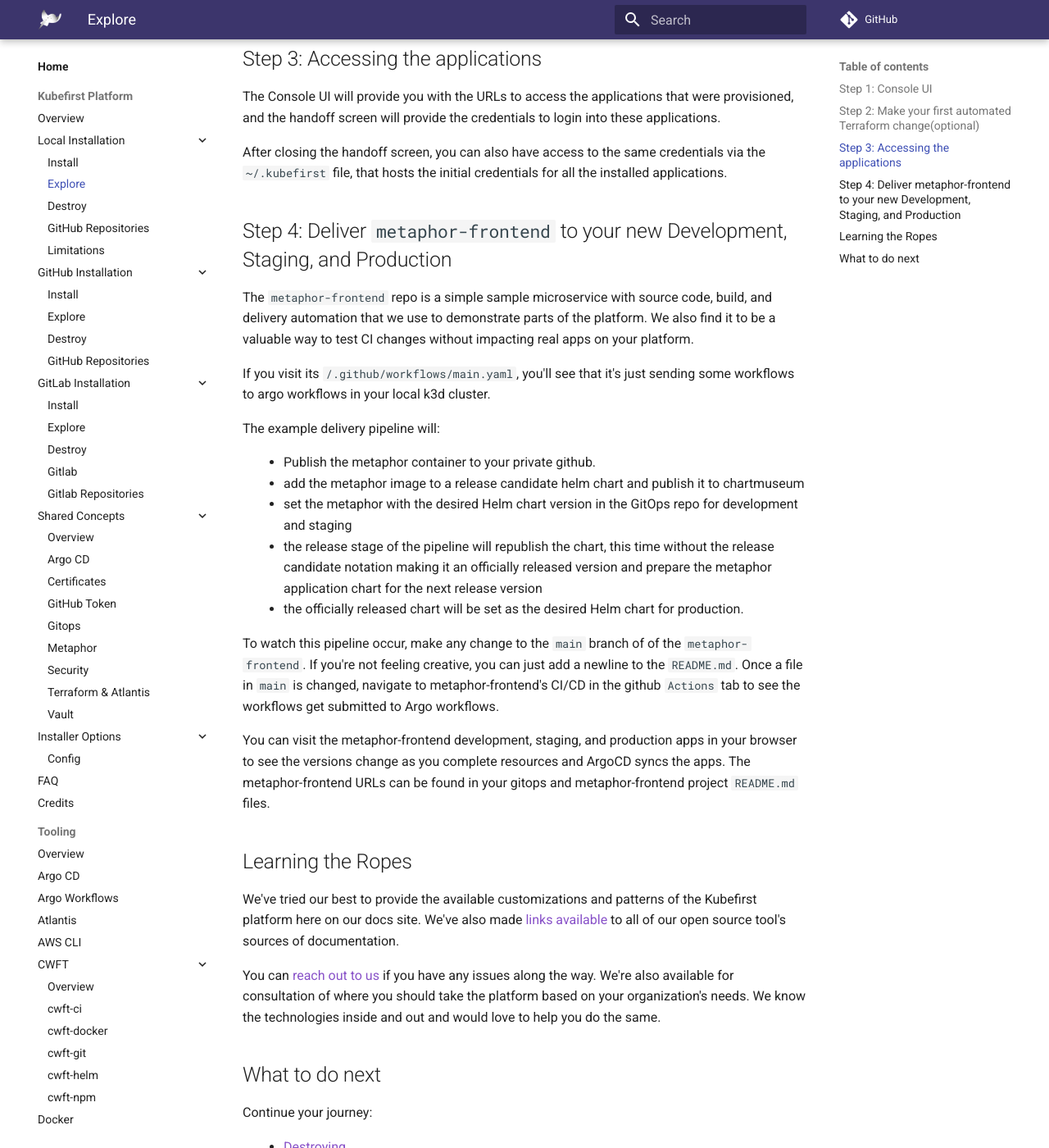
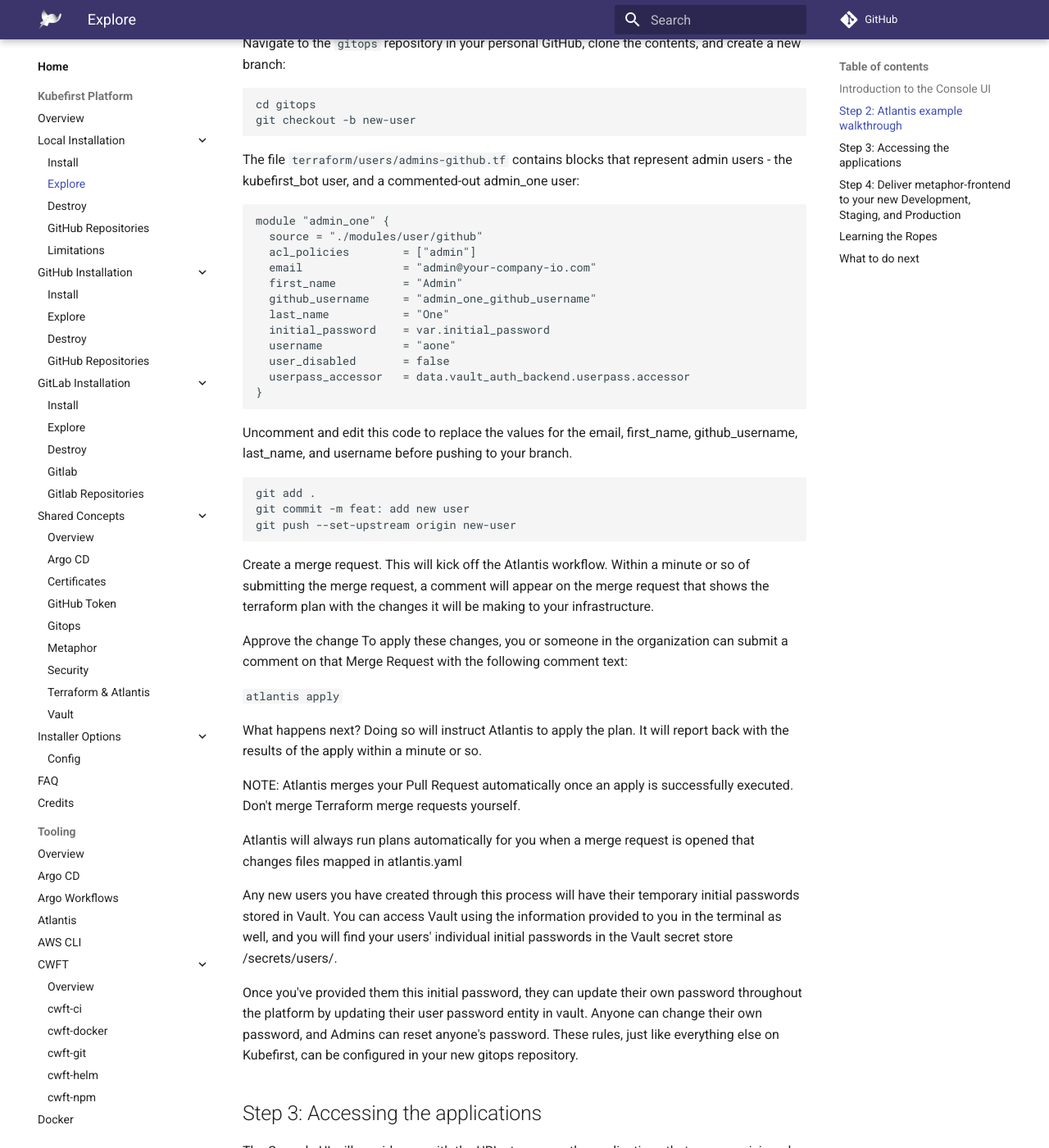
Before and after one commit to konstructio/kubefirst, an MkDocs documentation site: the page built from docs/kubefirst/local/explore.md, in a window 1280 px wide and 1400 px high, scrolled down 2569 px. Shown: the whole window at 82% size. Built offline with MkDocs 1.6.1 and Material for MkDocs 9.7.7, drawn with Linux system fonts in a browser that asks for light colours; comment, search, counter and statistics services are not loaded; some of the changed text lies outside the part shown.

Commit message:
feat(docs): begin to centralize Atlantis walkthrough

````diff
--- a/docs/kubefirst/local/explore.md
+++ b/docs/kubefirst/local/explore.md
@@ -6,7 +6,7 @@
 
 `kubefirst local` provides URLs and passwords that point to local applications. These applications are hosted using [k3d](https://k3d.io) a lightweight wrapper to run k3s (Rancher Lab’s minimal Kubernetes distribution)
 
-If you close the handoff screen (by pressing ESC), you can still access the Kubefirst Console to see all applications, and their local endpoints by opening the Console app.
+If you close the handoff screen (by pressing ESC), you can still access the [Kubefirst Console](https://kubefirst.localdev.me) to see all applications, and their local endpoints by opening the Console app.
 
 A newly provisoned local Kubefirst cluster contains the following content installed in it:
 
@@ -25,20 +25,70 @@
 
 - These apps are all managed by Argo CD and the app configurations are in the `gitops` repo's `registry` folder.
 
-## Step 1: Console UI
+## Introduction to the Console UI
 
 ![terminal handoff](../../img/kubefirst/local/console.png)
+Console UI Screen
 
 The `kubefirst local` command will open a new browser tab at completion with the Console UI at
 `https://kubefirst.localdev.me` to provide you an easy way to navigate through the different services that were provisioned.
 
 ![terminal handoff](../../img/kubefirst/local/handoff-screen.png)
+Exampe of terminal output following cluster creation
 
-## Step 2: Make your first automated Terraform change(optional)
+## Step 2: Atlantis example walkthrough
 
 This step is meant to explore the onboarding process of a new user to your installation:
 
-- [Explore Atlantis & Terraform to manage users](../../common/terraform.html#how-can-i-use-atlantis-to-add-a-new-user-on-my-github-backed-installation)
+Navigate to the `gitops` repository in your personal GitHub, clone the contents, and create a new branch:
+
+```
+cd gitops
+git checkout -b new-user
+```
+
+The file `terraform/users/admins-github.tf` contains blocks that represent admin users - the kubefirst_bot user, and a commented-out admin_one user:
+
+```
+module "admin_one" {
+  source = "./modules/user/github"
+  acl_policies        = ["admin"]
+  email               = "admin@your-company-io.com"
+  first_name          = "Admin"
+  github_username     = "admin_one_github_username"
+  last_name           = "One"
+  initial_password    = var.initial_password
+  username            = "aone"
+  user_disabled       = false
+  userpass_accessor   = data.vault_auth_backend.userpass.accessor
+}
+```
+
+Uncomment and edit this code to replace the values for the email, first_name, github_username, last_name, and username before pushing to your branch.
+
+```
+git add .
+git commit -m feat: add new user
+git push --set-upstream origin new-user
+```
+
+Create a merge request. This will kick off the Atlantis workflow. Within a minute or so of submitting the merge request, a comment will appear on the merge request that shows the terraform plan with the changes it will be making to your infrastructure.
+
+Approve the change
+To apply these changes, you or someone in the organization can submit a comment on that Merge Request with the following comment text:
+
+`atlantis apply`
+
+What happens next?
+Doing so will instruct Atlantis to apply the plan. It will report back with the results of the apply within a minute or so.
+
+NOTE: Atlantis merges your Pull Request automatically once an apply is successfully executed. Don't merge Terraform merge requests yourself.
+
+Atlantis will always run plans automatically for you when a merge request is opened that changes files mapped in atlantis.yaml
+
+Any new users you have created through this process will have their temporary initial passwords stored in Vault. You can access Vault using the information provided to you in the terminal as well, and you will find your users' individual initial passwords in the Vault secret store /secrets/users/<username>.
+
+Once you've provided them this initial password, they can update their own password throughout the platform by updating their user password entity in vault. Anyone can change their own password, and Admins can reset anyone's password. These rules, just like everything else on Kubefirst, can be configured in your new gitops repository.
 
 ## Step 3: Accessing the applications
 
````
